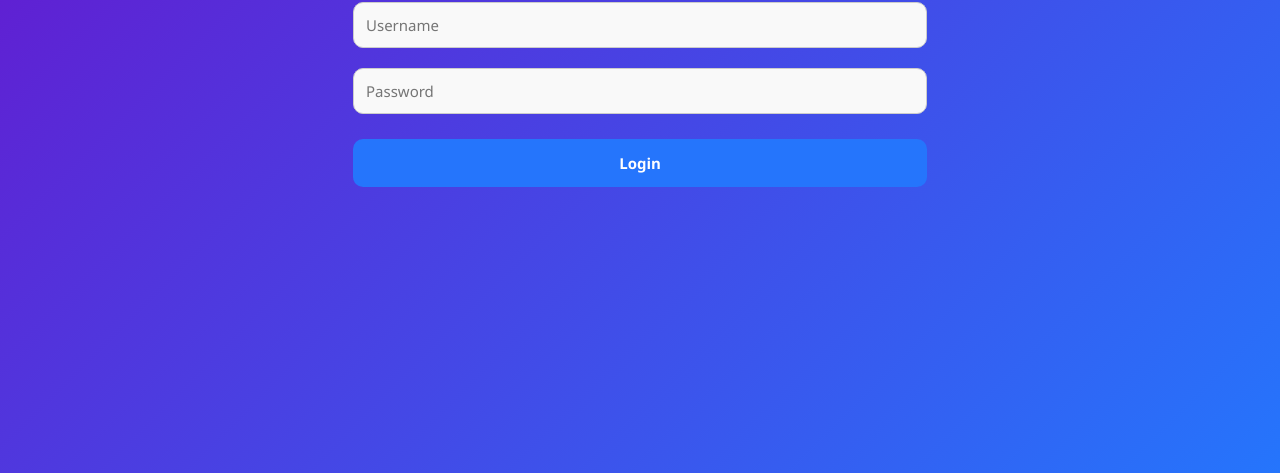
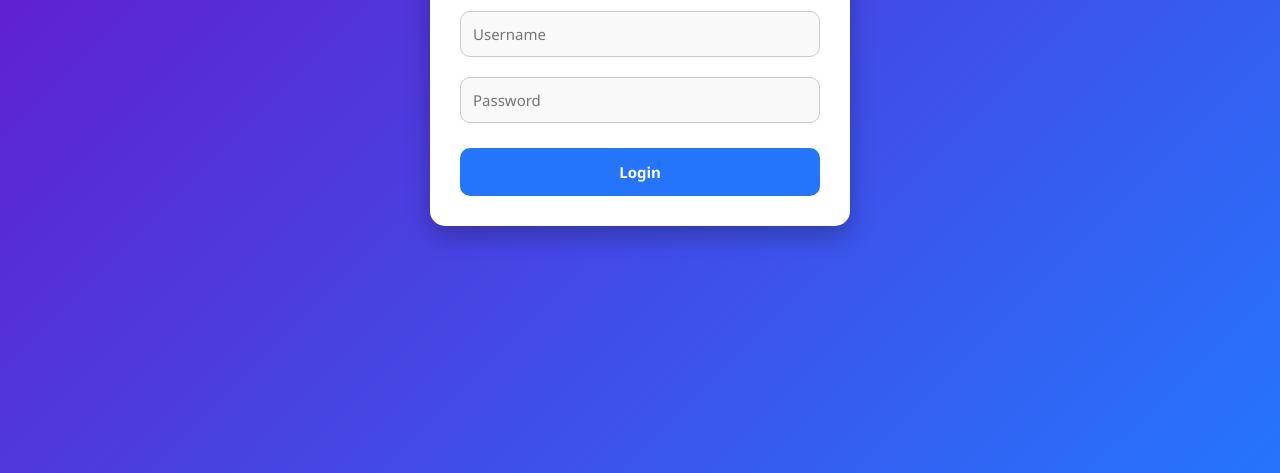
Before and after one commit to deepanshulodhi79-sudo/new-mail-sander-, a website: page public/login.html in a window 1280 px wide. Shown: the part 327-800 px from the top of the page. Drawn offline with Linux system fonts and the light colour scheme.

Commit message:
Update login.html

```diff
--- a/public/login.html
+++ b/public/login.html
@@ -5,7 +5,7 @@
   <link rel="stylesheet" href="style.css">
 </head>
 <body>
-  <div class="container">
+  <div class="form-box">
     <h2>🔑 Login</h2>
     <input id="username" placeholder="Username">
     <input id="password" type="password" placeholder="Password">
```
